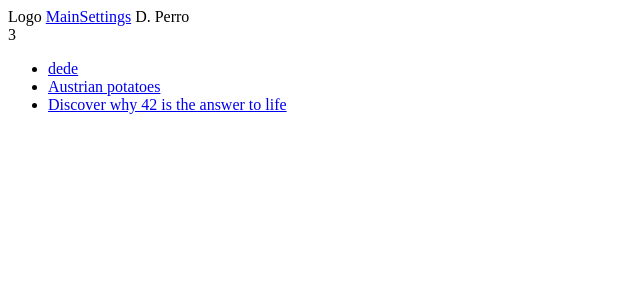
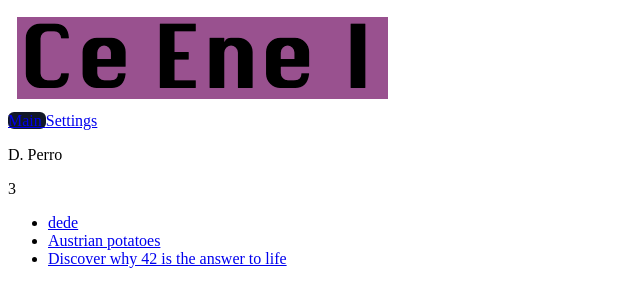
Before and after one commit to KNTH01/baguette-deluxe, a Vue app: page / in a window 1280 px wide. Shown: the top 306 px of the page, without its empty margins (0-640 px from the left). Built offline with nearby package versions, Linux system fonts and the light colour scheme; data requests are answered from the project's data file.

Commit message:
Design the navbar

```diff
--- a/src/app.vue
+++ b/src/app.vue
@@ -1,5 +1,5 @@
 <template>
-  <div class="container px-2 mx-auto">
+  <div>
     <div v-if="!isLoading">
       <TheNavbar></TheNavbar>
       <router-view></router-view>
--- a/src/apps/missions/components/TheNavbar.vue
+++ b/src/apps/missions/components/TheNavbar.vue
@@ -1,9 +1,40 @@
 <template>
-  <nav>
-    Logo
-    <router-link :to="{ name: 'Main' }">Main</router-link>
-    <router-link :to="{ name: 'Settings' }">Settings</router-link>
-    {{ name | displayName }}
+  <nav class="bg-gray-800">
+    <div class="px-2 mx-auto max-w-7xl sm:px-6 lg:px-8">
+      <div class="relative flex items-center justify-between h-16">
+        <div
+          class="flex items-center justify-center flex-1 sm:items-stretch sm:justify-start"
+        >
+          <div class="flex-shrink-0">
+            <img
+              class="w-auto h-8 mt-1"
+              src="/assets/logo.png"
+              alt="Ce Ene I"
+            />
+          </div>
+          <div class="flex">
+            <router-link
+              class="px-3 py-2 ml-4 text-sm font-medium leading-5 text-gray-300 transition duration-150 ease-in-out rounded-md hover:text-white hover:bg-gray-700 focus:outline-none focus:text-white focus:bg-gray-700"
+              :to="{ name: 'Main' }"
+            >
+              Main
+            </router-link>
+
+            <router-link
+              class="px-3 py-2 ml-4 text-sm font-medium leading-5 text-gray-300 transition duration-150 ease-in-out rounded-md hover:text-white hover:bg-gray-700 focus:outline-none focus:text-white focus:bg-gray-700"
+              :to="{ name: 'Settings' }"
+            >
+              Settings
+            </router-link>
+          </div>
+          <div class="flex-grow">
+            <p class="px-3 py-2 text-right text-white">
+              {{ name | displayName }}
+            </p>
+          </div>
+        </div>
+      </div>
+    </div>
   </nav>
 </template>
 
@@ -29,4 +60,8 @@ export default class TheNavbar extends Vue {
 }
 </script>
 
-<style lang="scss" scoped></style>
+<style lang="css" scoped>
+.router-link-exact-active {
+  @apply bg-gray-900 rounded-md;
+}
+</style>
```
